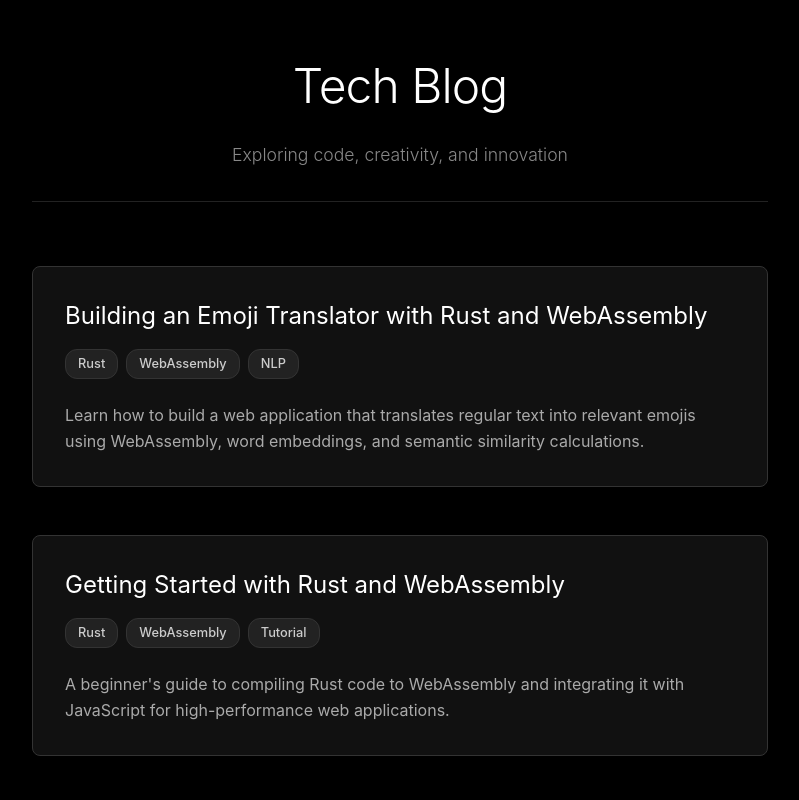
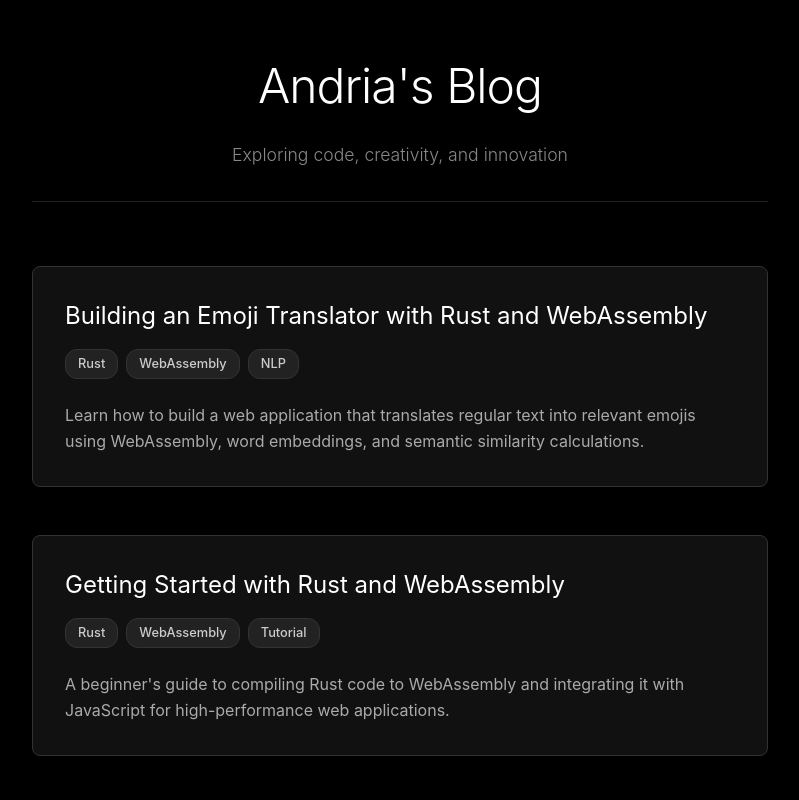
Before and after one commit to and-ria/and-ria.github.io, a plain HTML site: page index.html in a window 1280 px wide. Shown: the top 800 px of the page, without its empty margins (240-1039 px from the left). Drawn offline with Linux system fonts and the light colour scheme.

Commit message:
Update index.html

```diff
--- a/index.html
+++ b/index.html
@@ -168,7 +168,7 @@
 <body>
     <div class="container">
         <header>
-            <h1>Tech Blog</h1>
+            <h1 onclick="window.location.reload()" style="cursor: pointer;">Andria's Blog</h1>
             <p>Exploring code, creativity, and innovation</p>
         </header>
 
```
